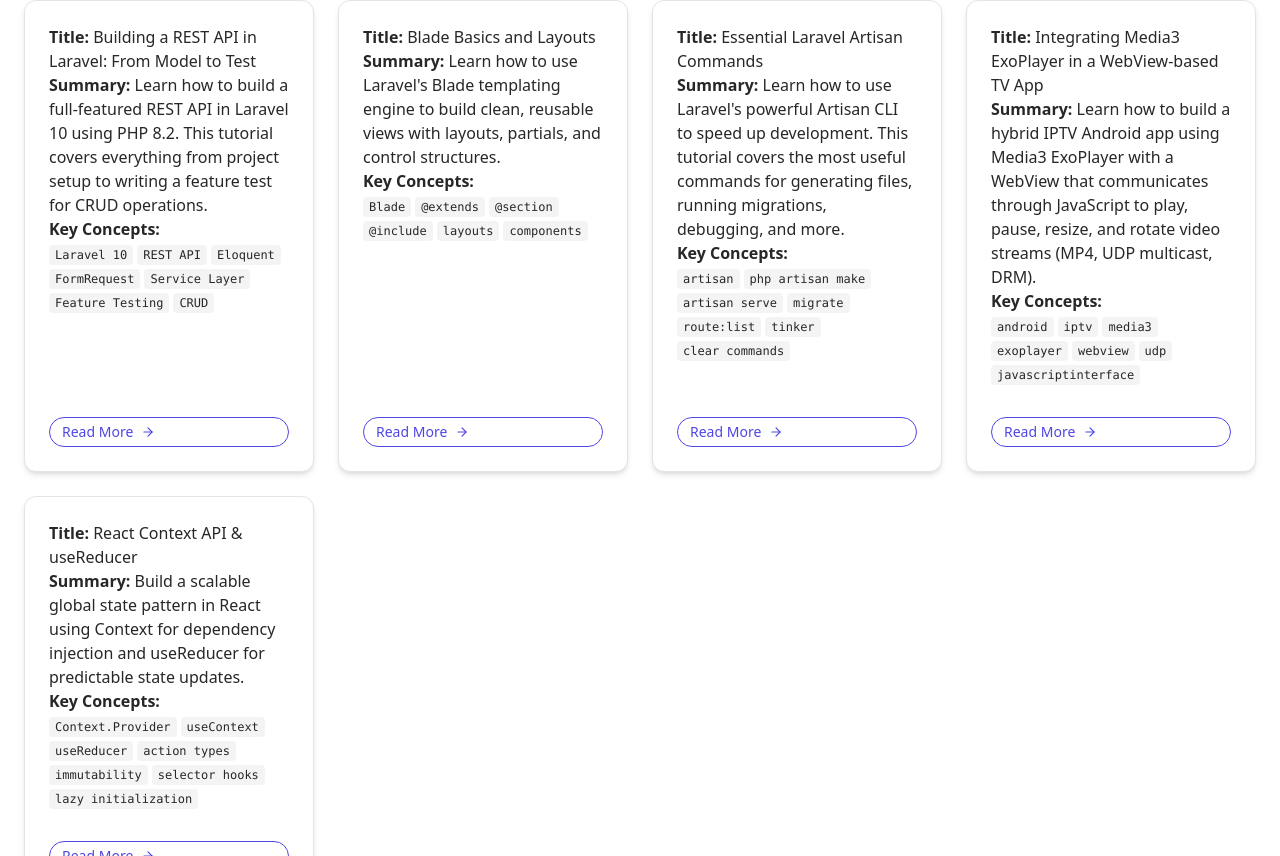
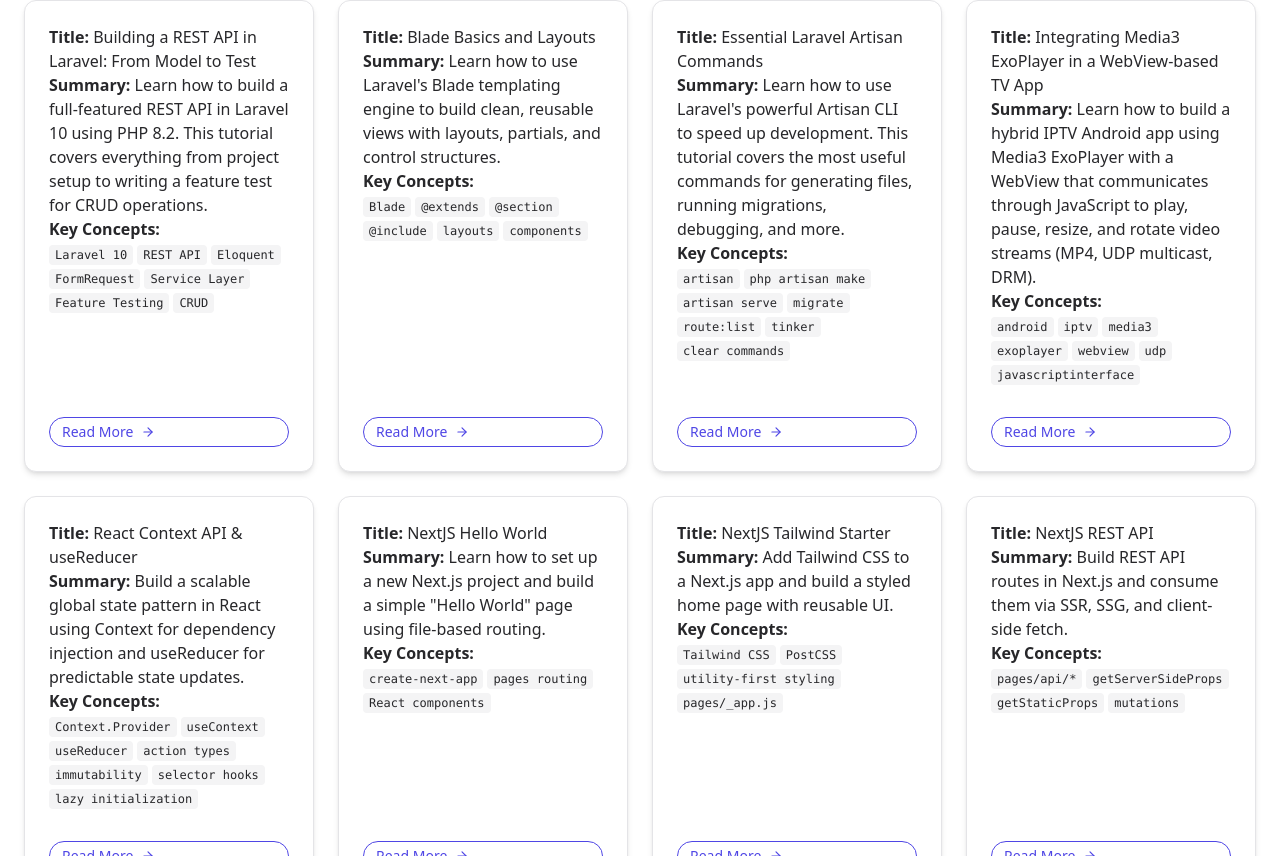
Before and after one commit to yeshansachithak/Project-SnippetForge, a React (Vite) app in the folder app/: page / in a window 1280 px wide. Shown: the part 1944-2800 px from the top of the page. Built offline with nearby package versions, Linux system fonts and the light colour scheme.

Commit message:
live v1.0.1

```diff
--- a/app/index.html
+++ b/app/index.html
@@ -1,13 +1,24 @@
 <!DOCTYPE html>
 <html lang="en">
+
 <head>
   <meta charset="UTF-8" />
   <link rel="icon" href="/favicon.ico" />
   <meta name="viewport" content="width=device-width, initial-scale=1.0" />
+  <meta name="description" content="SnippetForge — Tutorials, Snippets, and Blog." />
+  <meta property="og:title" content="SnippetForge" />
+  <meta property="og:description" content="Tutorials, Snippets, and Blog." />
+  <meta property="og:type" content="website" />
+  <meta property="og:url" content="https://snippetforge.web.app/" />
+  <meta property="og:image" content="https://snippetforge.web.app/Logo.png" />
+  <meta property="og:logo" content="https://snippetforge.web.app/Logo.png" />
+  <meta name="twitter:card" content="summary_large_image" />
   <title>SnippetForge - Tutorials&nbsp;&nbsp;|&nbsp;&nbsp;Snippet&nbsp;&nbsp;|&nbsp;&nbsp;Blog</title>
 </head>
+
 <body>
   <div id="root"></div>
   <script type="module" src="/src/main.jsx"></script>
 </body>
+
 </html>
--- a/app/package.json
+++ b/app/package.json
@@ -5,8 +5,9 @@
     "scripts": {
         "generate-snippets": "node scripts/generateSnippets.js",
         "dev": "yarn generate-snippets && vite",
-        "build": "vite build && cp -r public/snippets dist/",
+        "build": "vite build && cp -r public/ dist/",
         "build-n-deploy": "yarn build && firebase deploy",
+        "run-all": "yarn generate-snippets && yarn build && firebase deploy",
         "preview": "vite preview"
     },
     "dependencies": {
@@ -14,6 +15,7 @@
         "highlight.js": "^11.7.0",
         "react": "^18.2.0",
         "react-dom": "^18.2.0",
+        "react-helmet-async": "^2.0.5",
         "react-icons": "^5.5.0",
         "react-markdown": "8.0.7",
         "react-router-dom": "^7.6.1",
--- a/app/src/components/TutorialPage.jsx
+++ b/app/src/components/TutorialPage.jsx
@@ -1,15 +1,34 @@
-import {useParams, Link} from 'react-router-dom';
-import {FiArrowLeft} from 'react-icons/fi';
+import { useParams, Link } from 'react-router-dom';
+import { FiArrowLeft } from 'react-icons/fi';
 import SnippetViewer from './SnippetViewer';
 import snippetsData from '../data/snippets';
+import { Helmet } from "react-helmet-async";
 
 export default function TutorialPage() {
-    const {slug} = useParams();
+    const { slug } = useParams();
     const snippet = snippetsData.find((s) => s.slug === slug);
     if (!snippet) return <p className="p-6">Snippet not found.</p>;
 
     return (
         <>
+            <Helmet>
+                <title>{snippet.title} | SnippetForge</title>
+                <meta name="description" content={snippet.summary} />
+                <link rel="canonical" href={`https://snippetforge.web.app/tutorial/${slug}`} />
+                <meta property="og:site_name" content="SnippetForge" />
+                <meta property="og:title" content={snippet.title} />
+                <meta property="og:description" content={snippet.summary} />
+                <meta property="og:type" content="article" />
+                <meta property="og:url" content={`https://snippetforge.web.app/tutorial/${slug}`} />
+                <meta property="og:image" content={snippet.imageUrl || "https://snippetforge.web.app/Logo.png"} />
+                <meta property="og:logo" content="https://snippetforge.web.app/Logo.png" />
+                <meta property="og:image:width" content="1200" />
+                <meta property="og:image:height" content="630" />
+                <meta name="twitter:card" content="summary_large_image" />
+                <meta name="twitter:title" content={snippet.title} />
+                <meta name="twitter:description" content={snippet.summary} />
+                <meta name="twitter:image" content={snippet.imageUrl || "https://snippetforge.web.app/Logo.png"} />
+            </Helmet>
             {/* Sticky Header */}
             <div
                 className="fixed top-0 left-0 w-full z-40 bg-white dark:bg-zinc-900 border-b border-zinc-200 dark:border-zinc-700 shadow-sm px-4 py-4">
@@ -18,7 +37,7 @@
                         to="/"
                         className="absolute left-0 top-1/2 -translate-y-1/2 flex items-center gap-2 text-indigo-600 hover:text-indigo-800 text-sm font-medium"
                     >
-                        <FiArrowLeft/>
+                        <FiArrowLeft />
                         Back
                     </Link>
 
@@ -37,7 +56,7 @@
 
             {/* Markdown Content */}
             <div className="pt-[100px] sm:pt-[120px] px-4 sm:px-6 max-w-7xl mx-auto pb-20">
-                <SnippetViewer path={snippet.file}/>
+                <SnippetViewer path={snippet.file} />
             </div>
         </>
     );
--- a/app/src/data/snippets.js
+++ b/app/src/data/snippets.js
@@ -290,6 +290,232 @@
       "lazy initialization"
     ],
     "file": "/snippets/21-react-context-api-n-usereducer.md"
+  },
+  {
+    "id": 22,
+    "slug": "nextjs_hello_world",
+    "title": "NextJS Hello World",
+    "summary": "Learn how to set up a new Next.js project and build a simple \"Hello World\" page using file-based routing.",
+    "keyConcepts": [
+      "create-next-app",
+      "pages routing",
+      "React components"
+    ],
+    "file": "/snippets/22-nextjs_hello_world.md"
+  },
+  {
+    "id": 23,
+    "slug": "nextjs_tailwind_starter",
+    "title": "NextJS Tailwind Starter",
+    "summary": "Add Tailwind CSS to a Next.js app and build a styled home page with reusable UI.",
+    "keyConcepts": [
+      "Tailwind CSS",
+      "PostCSS",
+      "utility-first styling",
+      "pages/_app.js"
+    ],
+    "file": "/snippets/23-nextjs_tailwind_starter.md"
+  },
+  {
+    "id": 24,
+    "slug": "nextjs_rest_api_and_data_fetching",
+    "title": "NextJS REST API",
+    "summary": "Build REST API routes in Next.js and consume them via SSR, SSG, and client-side fetch.",
+    "keyConcepts": [
+      "pages/api/*",
+      "getServerSideProps",
+      "getStaticProps",
+      "mutations"
+    ],
+    "file": "/snippets/24-nextjs_rest_api_and_data_fetching.md"
+  },
+  {
+    "id": 25,
+    "slug": "nextjs_auth_with_nextauth",
+    "title": "NextJS Auth with NextAuth",
+    "summary": "Add GitHub OAuth login to a Next.js (Pages Router) app using NextAuth, protect routes, and show session-aware UI.",
+    "keyConcepts": [
+      "next-auth",
+      "OAuth",
+      "SessionProvider",
+      "middleware",
+      "getServerSideProps"
+    ],
+    "file": "/snippets/25-nextjs_auth_with_nextauth.md"
+  },
+  {
+    "id": 26,
+    "slug": "nextjs_middleware_auth",
+    "title": "NextJS Middleware Auth",
+    "summary": "Protect pages and API routes in Next.js using middleware, session checks, and role-based access.",
+    "keyConcepts": [
+      "middleware.js",
+      "next-auth",
+      "matcher",
+      "redirects",
+      "role-based guard"
+    ],
+    "file": "/snippets/26-nextjs_middleware_auth.md"
+  },
+  {
+    "id": 27,
+    "slug": "nextjs_mongodb_crud",
+    "title": "NextJS MongoDB CRUD",
+    "summary": "Connect Next.js API routes to MongoDB with Mongoose and build a simple TODO CRUD UI.",
+    "keyConcepts": [
+      "Mongoose",
+      "MongoDB Atlas",
+      "pages/api",
+      "CRUD",
+      "getServerSideProps"
+    ],
+    "file": "/snippets/27-nextjs_mongodb_crud.md"
+  },
+  {
+    "id": 28,
+    "slug": "nextjs_shadcn_ui",
+    "title": "NextJS ShadCN UI",
+    "summary": "Integrate ShadCN UI into a Next.js app and build a styled dashboard page with components.",
+    "keyConcepts": [
+      "shadcn/ui",
+      "Tailwind CSS",
+      "Radix Primitives",
+      "components"
+    ],
+    "file": "/snippets/28-nextjs_shadcn_ui.md"
+  },
+  {
+    "id": 29,
+    "slug": "nextjs_ssr_vs_ssg",
+    "title": "NextJS SSR vs. SSG",
+    "summary": "Compare Server-Side Rendering (SSR) and Static Site Generation (SSG) in Next.js with examples and use-cases.",
+    "keyConcepts": [
+      "getServerSideProps",
+      "getStaticProps",
+      "revalidate",
+      "build-time vs runtime"
+    ],
+    "file": "/snippets/29-nextjs_ssr_vs_ssg.md"
+  },
+  {
+    "id": 30,
+    "slug": "nextjs_image_optimization",
+    "title": "NextJS Image Optimization",
+    "summary": "Optimize images in Next.js using the `<Image />` component, responsive sizing, blur placeholders, and remote domains configuration.",
+    "keyConcepts": [
+      "next/image",
+      "responsive",
+      "placeholder=\"blur\"",
+      "next.config.js",
+      "static import",
+      "remotePatterns"
+    ],
+    "file": "/snippets/30-nextjs_image_optimization.md"
+  },
+  {
+    "id": 31,
+    "slug": "nextjs_vercel_deploy",
+    "title": "NextJS Vercel Deploy",
+    "summary": "Deploy a Next.js app to Vercel, set up environment variables, and manage preview vs production builds.",
+    "keyConcepts": [
+      "Vercel CLI",
+      "git integration",
+      "environment variables",
+      "preview vs production"
+    ],
+    "file": "/snippets/31-nextjs_vercel_deploy.md"
+  },
+  {
+    "id": 32,
+    "slug": "go_setup_hello",
+    "title": "Go Setup & Hello World",
+    "summary": "Learn how to install Go, configure your workspace, and run your first \"Hello World\" program.",
+    "keyConcepts": [
+      "Go installation",
+      "Go modules",
+      "go run",
+      "hello world"
+    ],
+    "file": "/snippets/32-go_setup_hello.md"
+  },
+  {
+    "id": 33,
+    "slug": "go_understanding_syntax",
+    "title": "Understanding Go Syntax",
+    "summary": "Learn Go’s core syntax: variables, types, functions, control flow, collections, structs, and interfaces.",
+    "keyConcepts": [
+      "variables",
+      "types",
+      "functions",
+      "multiple return",
+      "defer",
+      "if/switch",
+      "for",
+      "slices",
+      "maps",
+      "structs",
+      "methods",
+      "interfaces",
+      "errors"
+    ],
+    "file": "/snippets/33-go_understanding_syntax.md"
+  },
+  {
+    "id": 34,
+    "slug": "go_structs_interfaces",
+    "title": "Structs, Methods & Interfaces",
+    "summary": "Learn how Go models data and behavior using structs, methods, and interfaces.",
+    "keyConcepts": [
+      "structs",
+      "methods",
+      "value receiver",
+      "pointer receiver",
+      "interfaces",
+      "implicit implementation"
+    ],
+    "file": "/snippets/34-go_structs_interfaces.md"
+  },
+  {
+    "id": 35,
+    "slug": "go_error_handling",
+    "title": "Error Handling in Go",
+    "summary": "Learn idiomatic error handling in Go, including returning errors, custom error types, `panic`/`recover`, and wrapping.",
+    "keyConcepts": [
+      "error interface",
+      "errors.New",
+      "fmt.Errorf",
+      "panic",
+      "recover",
+      "custom error types",
+      "wrapping"
+    ],
+    "file": "/snippets/35-go_error_handling.md"
+  },
+  {
+    "id": 36,
+    "slug": "go_cli_tool",
+    "title": "Go CLI Tool",
+    "summary": "Build a simple command-line tool in Go that accepts flags and arguments to perform basic operations.",
+    "keyConcepts": [
+      "os.Args",
+      "flag"
+    ],
+    "file": "/snippets/36-go_cli_tool.md"
+  },
+  {
+    "id": 37,
+    "slug": "go_json_handling",
+    "title": "JSON Handling in Go",
+    "summary": "Learn how to parse JSON into structs, encode Go data into JSON, and work with APIs.",
+    "keyConcepts": [
+      "encoding/json",
+      "struct tags",
+      "json.Marshal",
+      "json.Unmarshal",
+      "omitempty",
+      "map[string]interface{}"
+    ],
+    "file": "/snippets/37-go_json_handling.md"
   }
 ];
 
--- a/app/src/main.jsx
+++ b/app/src/main.jsx
@@ -1,17 +1,20 @@
-import React from 'react';
-import ReactDOM from 'react-dom/client';
-import { BrowserRouter, Routes, Route } from 'react-router-dom';
-import App from './App';
-import './index.css';
-import TutorialPage from './components/TutorialPage';
+import React from "react";
+import ReactDOM from "react-dom/client";
+import { BrowserRouter, Routes, Route } from "react-router-dom";
+import { HelmetProvider } from "react-helmet-async";
+import App from "./App";
+import "./index.css";
+import TutorialPage from "./components/TutorialPage";
 
-ReactDOM.createRoot(document.getElementById('root')).render(
+ReactDOM.createRoot(document.getElementById("root")).render(
     <React.StrictMode>
-        <BrowserRouter>
-            <Routes>
-                <Route path="/" element={<App/>}/>
-                <Route path="/tutorial/:slug" element={<TutorialPage/>}/>
-            </Routes>
-        </BrowserRouter>
+        <HelmetProvider>
+            <BrowserRouter>
+                <Routes>
+                    <Route path="/" element={<App />} />
+                    <Route path="/tutorial/:slug" element={<TutorialPage />} />
+                </Routes>
+            </BrowserRouter>
+        </HelmetProvider>
     </React.StrictMode>
 );
```
Also changed, not shown: 1 other file (tests, documents, lock files or other folders). Lines whose indentation alone changed are shown as unchanged.
